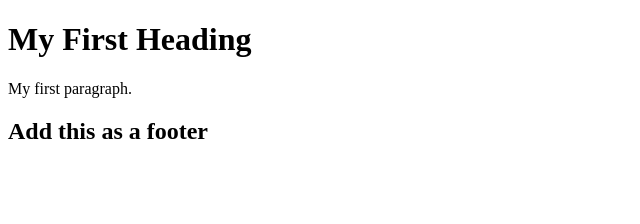
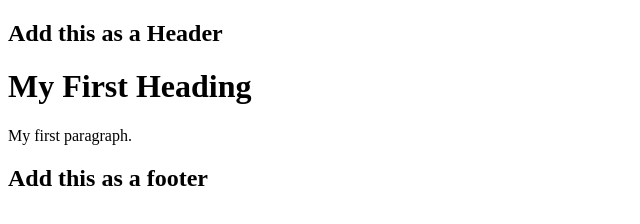
Before and after one commit to jatinderji/practical, a plain HTML site: page index.html in a window 1280 px wide. Shown: the whole page, without its empty margins (0-640 px from the left). Drawn offline with Linux system fonts and the light colour scheme.

Commit message:
Header is also added as suggested

```diff
--- a/index.html
+++ b/index.html
@@ -1,7 +1,7 @@
 <!DOCTYPE html>
 <html>
 <body>
-
+  <h2> Add this as a Header</h2>
 <h1>My First Heading</h1>
 
 <p>My first paragraph.</p>
```
